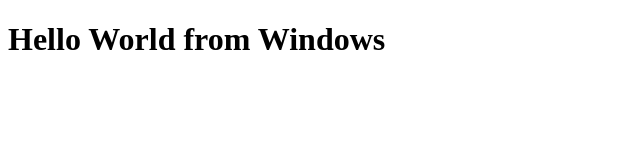
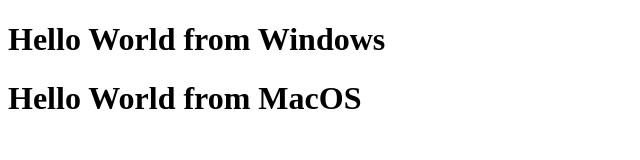
Before and after one commit to MarcoCusenza/htmlcss-hello, a plain HTML site: page index.html in a window 1280 px wide. Shown: the whole page, without its empty margins (0-640 px from the left). Drawn offline with Linux system fonts and the light colour scheme.

Commit message:
insert title and push from MacOS

```diff
--- a/index.html
+++ b/index.html
@@ -10,6 +10,7 @@
 
 <body>
     <h1>Hello World from Windows</h1>
+    <h1>Hello World from MacOS</h1>
 </body>
 
 </html>
```
